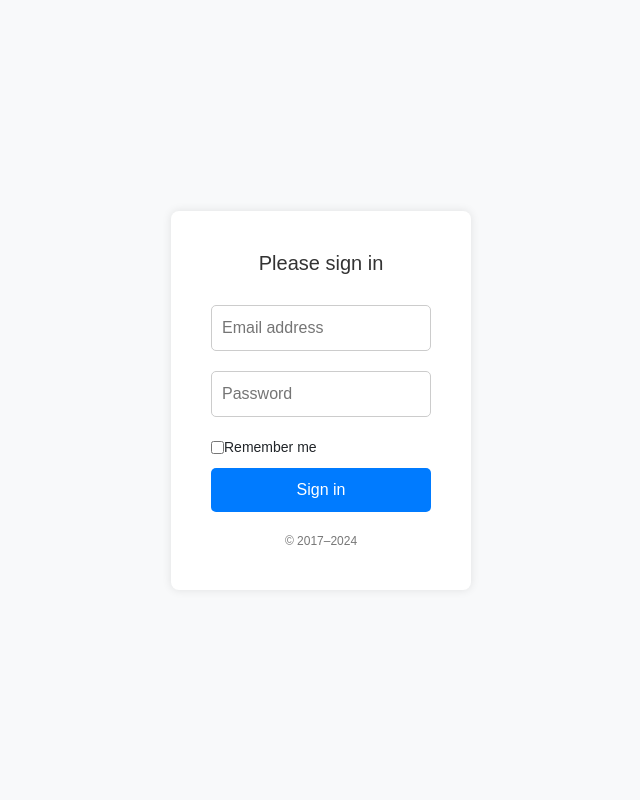
After one commit to Suhanisharma04/OccupancyDetection, a Flask app: page /login in a window 1280 px wide. The commit adds this page. Shown: the whole page, without its empty margins (319-959 px from the left). Run offline with Flask 3, Linux system fonts and the light colour scheme.

Commit message:
Update app.py

```diff
--- a/app.py
+++ b/app.py
@@ -1,11 +1,53 @@
-from flask import Flask, render_template
+from flask import Flask, render_template, request, redirect, url_for, session, flash
+import sqlite3
+from werkzeug.security import check_password_hash
 
 app = Flask(__name__)
+app.secret_key = 'your_secret_key'
 
+@app.before_request
+def clear_session():
+    if 'user' not in session and request.endpoint not in ['login']:
+        session.clear()
 
 @app.route('/')
 def index():
-    return render_template('index.html')
+    if 'user' not in session:
+        return redirect(url_for('login'))
+    return render_template('index.html', user=session['user'])
+
+
+@app.route('/login', methods=['GET', 'POST'])
+def login():
+    if request.method == "POST":
+        email = request.form.get("email")
+        password = request.form.get("password")
+
+        if validate_user(email, password):
+            session['user'] = email
+            return redirect(url_for('index'))
+
+        flash("Invalid email or password", "danger")
+
+    return render_template('login.html')
+
+@app.route('/logout')
+def logout():
+    session.pop('user', None)  # Remove user from session
+    session.clear()  # Clear session completely
+    return redirect(url_for('login'))  # Redirect to login
+
+# Function to check user credentials
+def validate_user(email, password):
+    conn = sqlite3.connect('users.db')
+    cursor = conn.cursor()
+    cursor.execute("SELECT password FROM users WHERE email=?", (email,))
+    user = cursor.fetchone()
+    conn.close()
+
+    if user and check_password_hash(user[0], password):
+        return True
+    return False
 
 
 if __name__ == "__main__":
--- a/static/css/style.css
+++ b/static/css/style.css
@@ -0,0 +1,54 @@
+body {
+            font-family: Arial, sans-serif;
+            background-color: #f8f9fa;
+            display: flex;
+            justify-content: center;
+            align-items: center;
+            height: 100vh;
+            margin: 0;
+        }
+        .login-container {
+            background-color: #fff;
+            padding: 40px;
+            border-radius: 8px;
+            box-shadow: 0px 0px 10px rgba(0, 0, 0, 0.1);
+            text-align: center;
+            width: 300px;
+        }
+        h2 {
+            font-size: 20px;
+            margin-bottom: 20px;
+            color: #333;
+        }
+        .input-field {
+            width: 100%;
+            padding: 10px;
+            margin: 10px 0;
+            border: 1px solid #ccc;
+            border-radius: 5px;
+        }
+        .checkbox-container {
+            display: flex;
+            align-items: center;
+            justify-content: start;
+            font-size: 14px;
+            margin: 10px 0;
+        }
+        .login-btn {
+            width: 100%;
+            padding: 10px;
+            background-color: #007bff;
+            color: white;
+            border: none;
+            border-radius: 5px;
+            cursor: pointer;
+            font-size: 16px;
+        }
+        .login-btn:hover {
+            background-color: #0056b3;
+        }
+        .footer {
+            font-size: 12px;
+            color: #777;
+            margin-top: 20px;
+        }
--- /dev/null
+++ b/templates/login.html
@@ -0,0 +1,29 @@
+<!DOCTYPE html>
+<html lang="en">
+<head>
+    <meta charset="UTF-8">
+    <meta name="viewport" content="width=device-width, initial-scale=1.0">
+    <title>Login Page</title>
+    <link href="https://cdn.jsdelivr.net/npm/bootstrap-icons/font/bootstrap-icons.css" rel="stylesheet">
+    <link rel="stylesheet" href="{{ url_for('static', filename='css/toolkit.css') }}">
+    <link rel="stylesheet" href="{{ url_for('static', filename='css/style.css') }}">
+
+</head>
+<body>
+
+    <div class="login-container">
+        <h2>Please sign in</h2>
+        <form action="/login" method="post">
+            <input type="email" class="input-field" name="email" placeholder="Email address" required>
+            <input type="password" class="input-field" name="password" placeholder="Password" required>
+            <div class="checkbox-container">
+                <input type="checkbox" id="remember">
+                <label for="remember">Remember me</label>
+            </div>
+            <button type="submit" class="login-btn">Sign in</button>
+        </form>
+        <div class="footer">© 2017–2024</div>
+    </div>
+
+</body>
+</html>
```
Also changed, not shown: database.py (added, +30 -0 lines), templates/index.html (+16 -4 lines).
